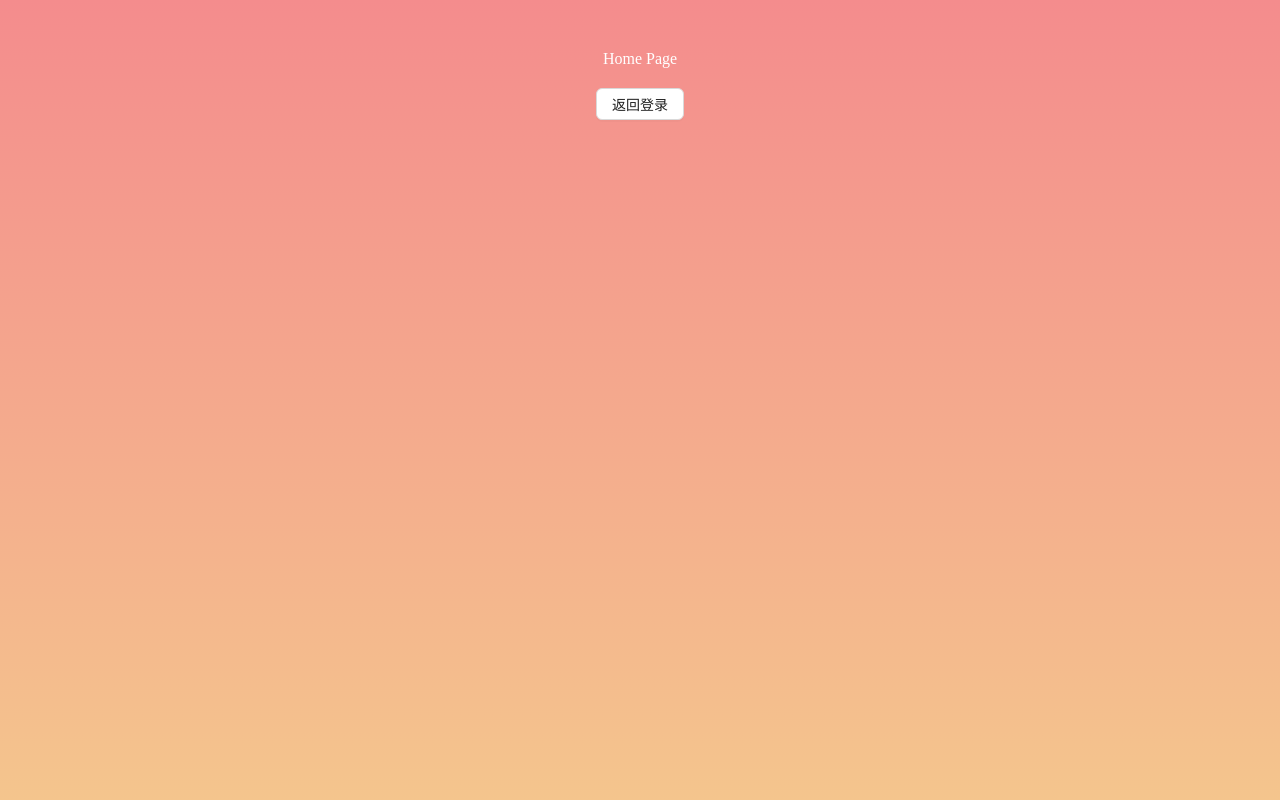
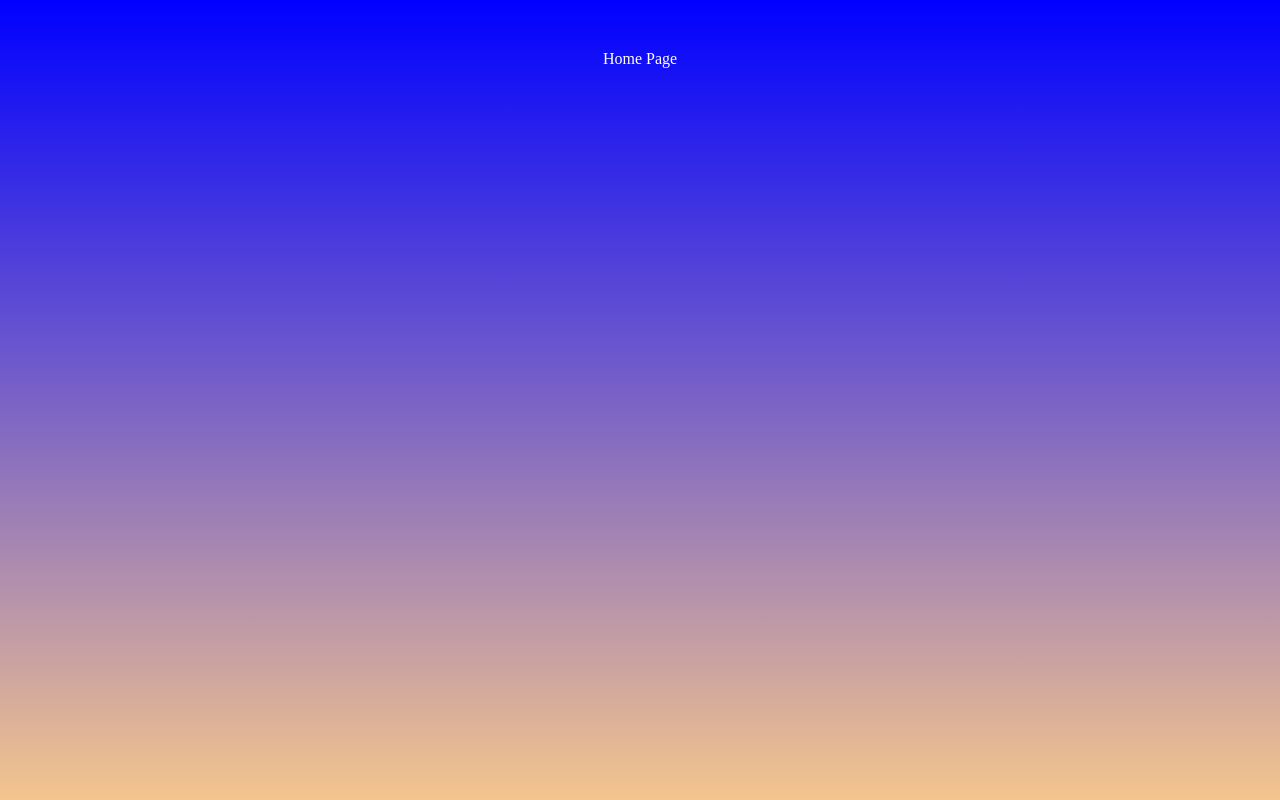
Before and after one commit to FCA1978/electron-tools, a React (Vite) app: page /#/home in a window 1280 px wide. Built offline with nearby package versions, Linux system fonts and the light colour scheme.

Commit message:
初始项目结构

```diff
--- a/src/main.tsx
+++ b/src/main.tsx
@@ -3,9 +3,6 @@
 import { RouterProvider } from "react-router-dom";
 import { globalRouters } from "@/router";
 import App from "@/pages/home";
-import { ConfigProvider } from "antd";
-// 引入antd 中文语言包
-import zhCN from "antd/locale/zh_CN";
 // 全局样式
 import "@/common/styles/frame.styl";
 
--- a/src/pages/home/index.tsx
+++ b/src/pages/home/index.tsx
@@ -1,22 +1,9 @@
-// import { useNavigate } from "react-router-dom";
-import { Button } from "antd";
 import "./home.styl";
 
 function Home() {
-  // 路由钩子
-  // const navigate = useNavigate();
   return (
     <div className="P-home">
       <h1>Home Page</h1>
-      <div className="ipt-con">
-        <Button
-          onClick={() => {
-            // navigate("/login");
-          }}
-        >
-          返回登录
-        </Button>
-      </div>
     </div>
   );
 }
--- a/src/pages/login/index.tsx
+++ b/src/pages/login/index.tsx
@@ -18,7 +18,7 @@
       <div className="ipt-con">
         <Button
           onClick={() => {
-            navigate("/home");
+            navigate("/music");
           }}
           type="primary"
           block={true}
--- a/src/pages/music/index.tsx
+++ b/src/pages/music/index.tsx
@@ -1,6 +1,6 @@
 import { useNavigate } from "react-router-dom";
 import { Button } from "antd";
-import "./home.styl";
+import "./music.styl";
 
 function Music() {
   // 路由钩子
--- a/src/pages/music/music.styl
+++ b/src/pages/music/music.styl
@@ -0,0 +1,13 @@
+.P-home
+    position: absolute
+    top: 0
+    bottom: 0
+    width: 100%
+    background: linear-gradient(blue,#f4c58d)
+    text-align: center
+    h1
+        margin-top: 50px
+        color: #fff
+    .ipt-con
+        margin: 20px auto 0
+        text-align: center
```
Also changed, not shown: src/router/index.tsx (+14 -8 lines), src/pages/translate/index.styl (added), src/pages/translate/index.tsx (added).
